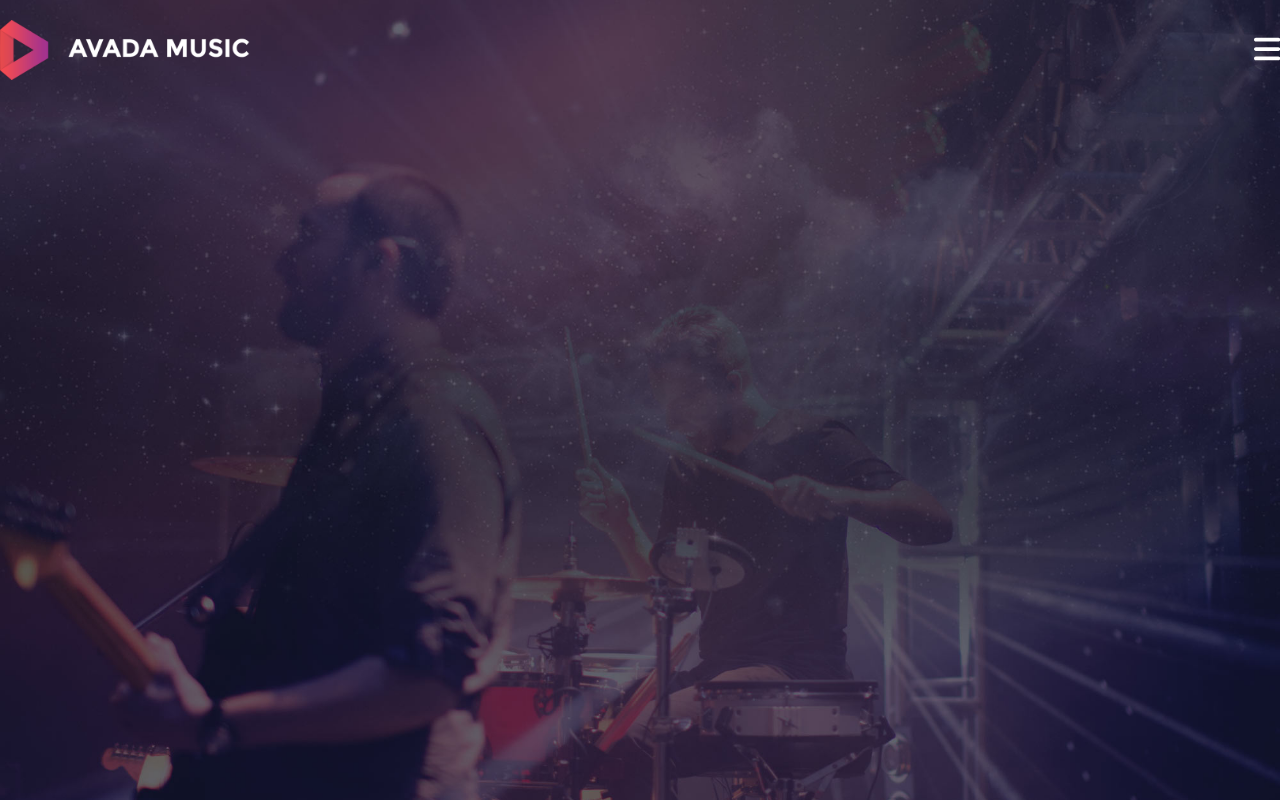
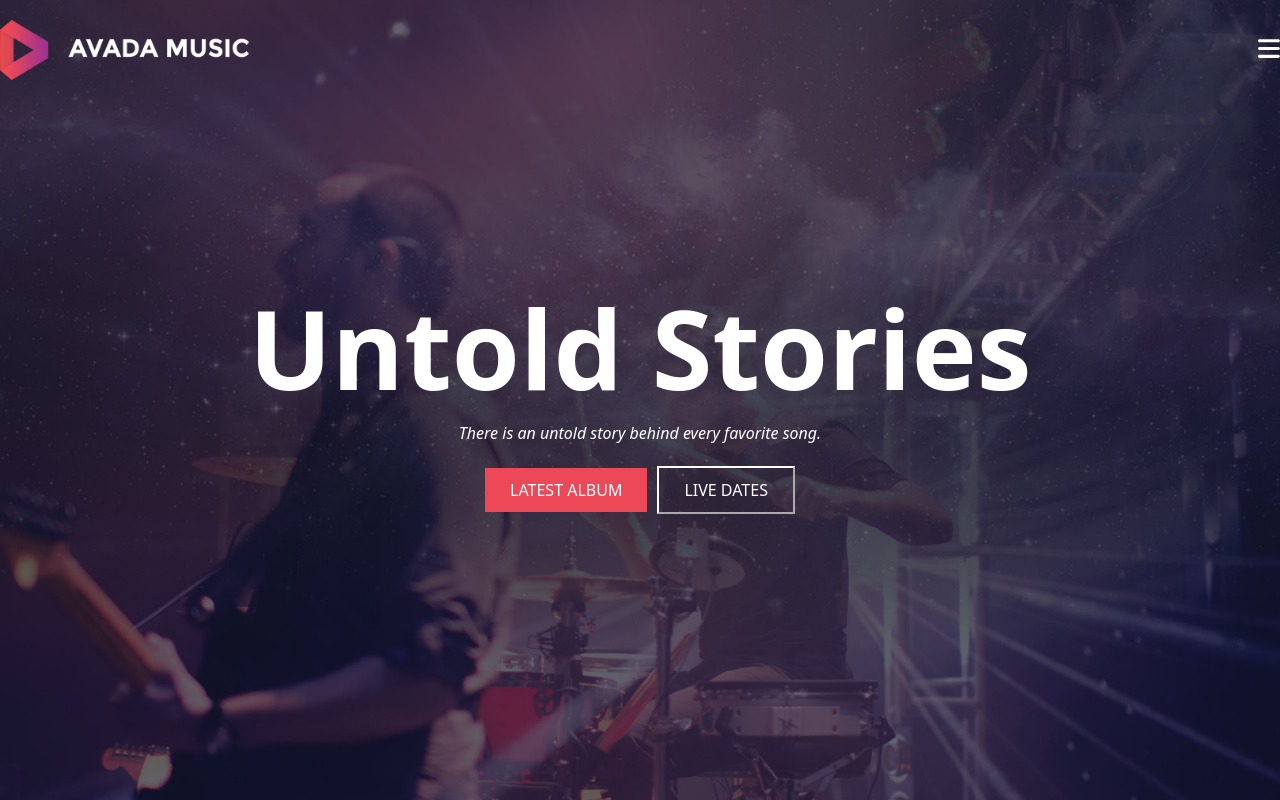
Before and after one commit to MindulaHewadewage/proj-html-vuejs, a Vue app: page / in a window 1280 px wide. Built offline with nearby package versions, Linux system fonts and the light colour scheme.

Commit message:
jumbotron content

```diff
--- a/src/components/AppHeader.vue
+++ b/src/components/AppHeader.vue
@@ -11,12 +11,21 @@ export default {
         <div class="large-container">
             <header>
                 <div class="logo">
-                    <img src="../assets/img/avada-music-logo-retina.png" alt="">
+                    <a href="#"><img src="../assets/img/avada-music-logo-retina.png" alt=""></a>
                 </div>
                 <div class="menu-bars">
-                    <font-awesome-icon icon="fa-solid fa-bars" />
+                    <a href="#"><font-awesome-icon icon="fa-solid fa-bars" /></a>
                 </div>
             </header>
+        </div>
+
+        <div class="jumbotron-content">
+            <h1>Untold Stories</h1>
+            <p><i>There is an untold story behind every favorite song.</i> </p>
+            <div class="buttons">
+                <button class="coloured">LATEST ALBUM</button>
+                <button>LIVE DATES</button>
+            </div>
         </div>
 
     </div>
@@ -31,8 +40,42 @@ export default {
     height: 100vh;
 }
 
+.jumbotron-content {
+    color: white;
+    height: calc(100% - 200px);
+
+    display: flex;
+    flex-direction: column;
+    align-items: center;
+    justify-content: center;
+
+    h1 {
+        font-size: 110px;
+        font-weight: 700;
+    }
+
+
+    // BUTTONS
+    .buttons {
+
+
+        .coloured {
+            background-color: #EC4858;
+            border: 0
+        }
+
+        button {
+            color: white;
+            background-color: transparent;
+            padding: 10px 25px;
+            border-color: white;
+            margin: 5px;
+        }
+    }
+
+}
+
 header {
-    color: white;
     min-height: 100px;
 
     display: flex;
@@ -44,7 +87,11 @@ header {
     }
 
     .fa-bars {
-        font-size: 30px;
+        font-size: 25px;
+    }
+
+    a {
+        color: white;
     }
 }
 </style>
```
